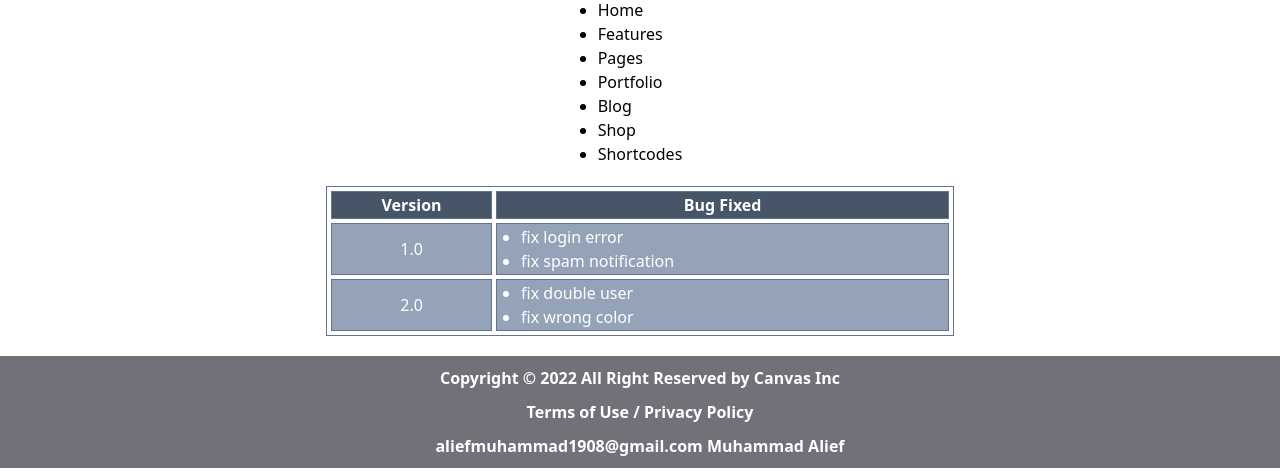
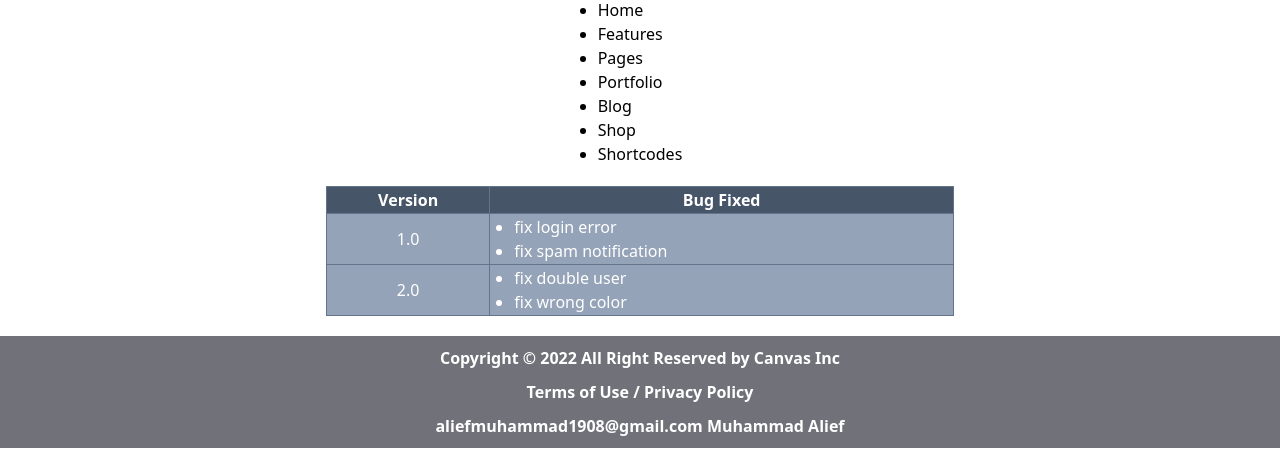
Before and after one commit to muhammadalief19/workshop-desain-web-tugas-2, a website: page index.html in a window 1280 px wide. Shown: the part 327-800 px from the top of the page. Drawn offline with Linux system fonts and the light colour scheme.

Commit message:
mengubah style tabel

```diff
--- a/index.html
+++ b/index.html
@@ -27,7 +27,7 @@
         </ul>
       </div>
       <div class="w-full flex justify-center">
-        <table class="w-[50%] border-spacing-1 border border-slate-500 border-separate text-white">
+        <table class="w-[50%] border-spacing-1 border border-slate-500 border-collapse text-white">
           <tr>
             <th class="border border-slate-500 bg-slate-600">Version</th>
             <th class="border border-slate-500 bg-slate-600">Bug Fixed</th>
```
Also changed, not shown: dist/output.css.
